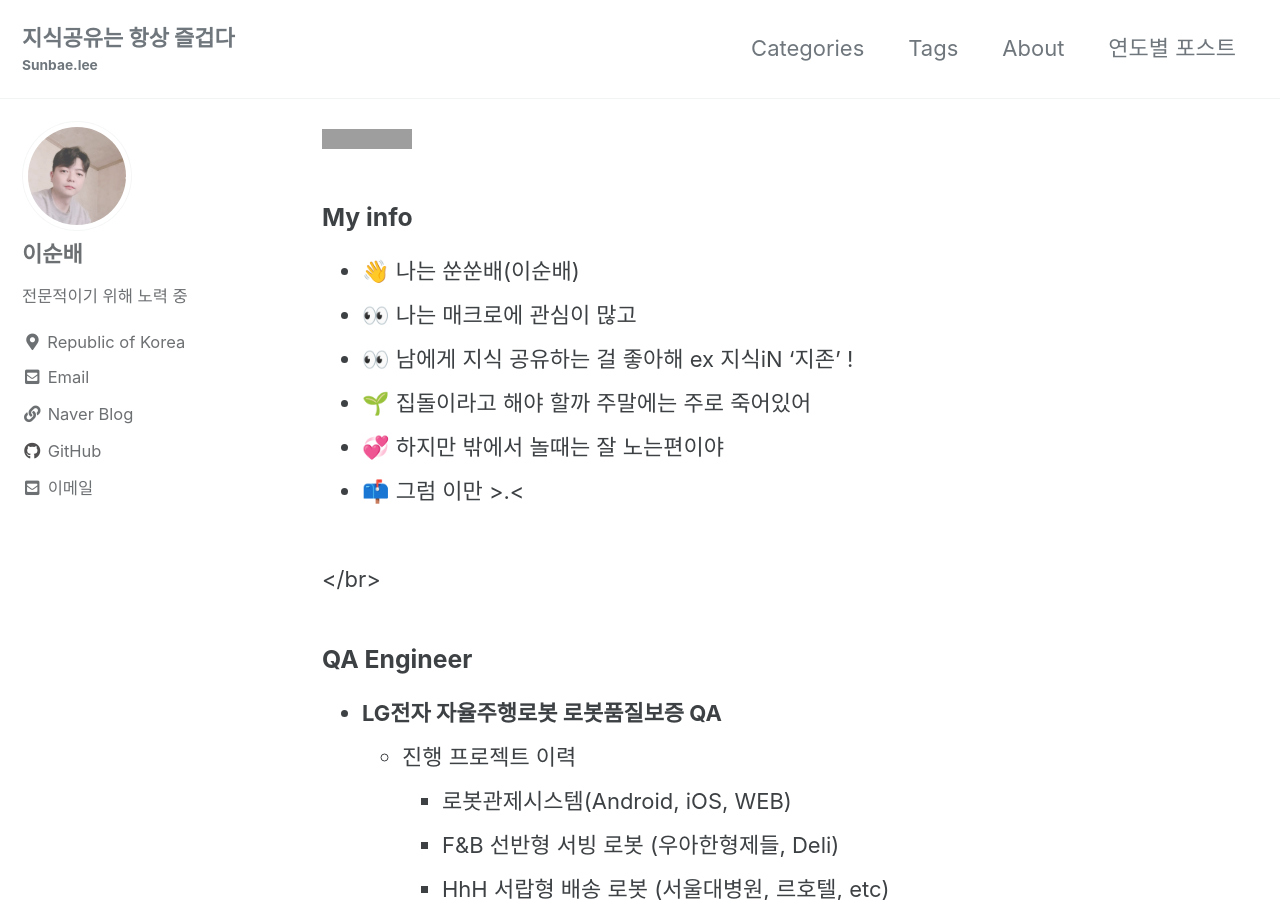
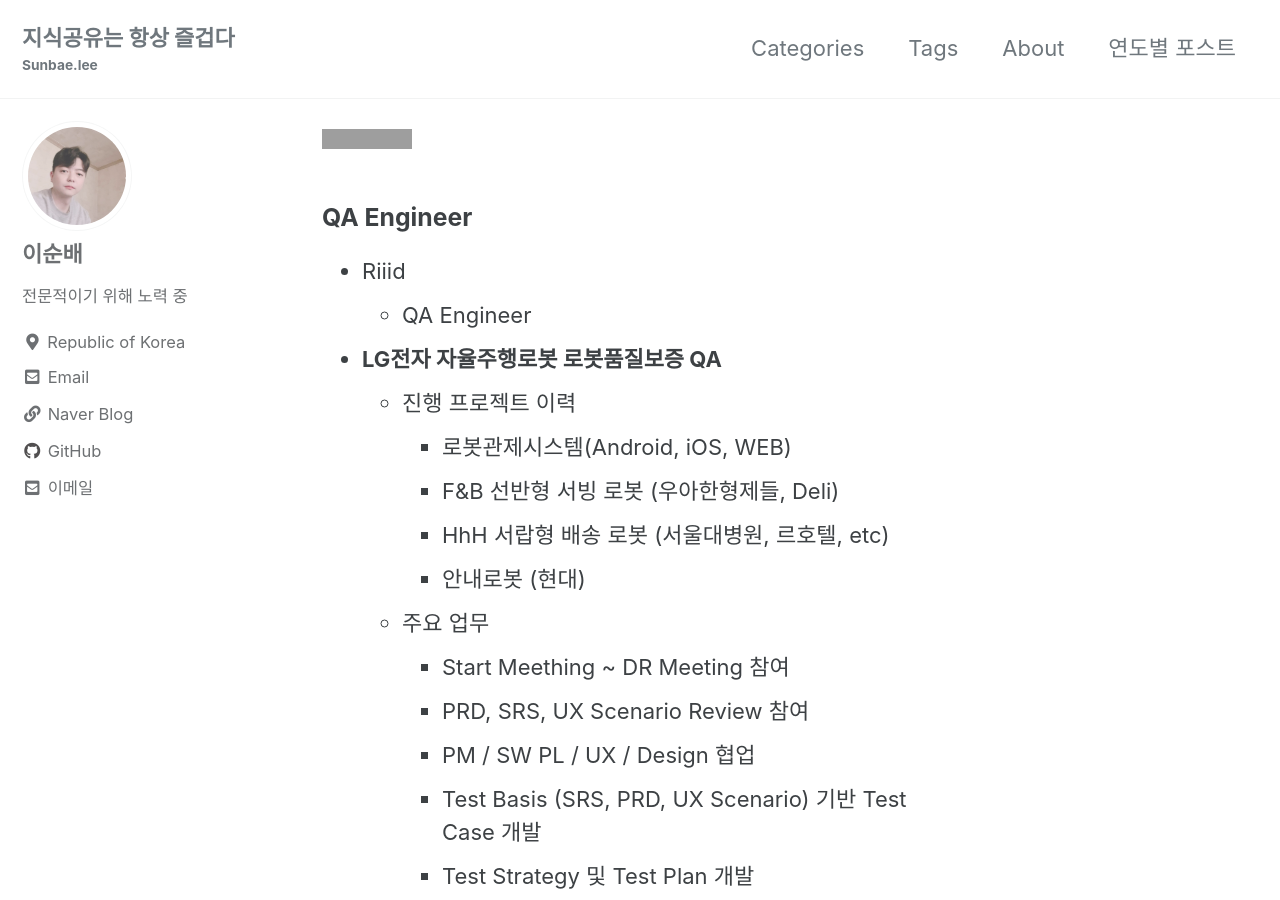
Before and after one commit to SsunLee/ssunlee.github.io, a Jekyll site: the page built from _pages/about.md, in a window 1280 px wide and 900 px high. Built offline with Jekyll 4.4.1, drawn with Linux system fonts in a browser that asks for light colours; cached includes are drawn as plain includes; our own code applies the rules of GitHub Pages for plain Markdown files; grey boxes are pictures that could not be loaded.

Commit message:
vscode test

```diff
--- a/_pages/about.md
+++ b/_pages/about.md
@@ -1,16 +1,12 @@
 [![Hits](https://hits.seeyoufarm.com/api/count/incr/badge.svg?url=https%3A%2F%2Fgithub.com%2FSsunLee&count_bg=%23286892&title_bg=%232E8AE5&icon=csharp.svg&icon_color=%23FFFFFF&title=Visit&edge_flat=true)](https://github.com/SsunLee)
 
-### My info
-- 👋 나는 쑨쑨배(이순배)
-- 👀 나는 매크로에 관심이 많고
-- 👀 남에게 지식 공유하는 걸 좋아해 ex 지식iN '지존' !
-- 🌱 집돌이라고 해야 할까 주말에는 주로 죽어있어
-- 💞️ 하지만 밖에서 놀때는 잘 노는편이야
-- 📫 그럼 이만 >.<
 
-<br></br>
 
 ### QA Engineer
+
+ - Riiid
+   - QA Engineer
+
  + **LG전자 자율주행로봇 로봇품질보증 QA**
    - 진행 프로젝트 이력
      - 로봇관제시스템(Android, iOS, WEB)
```
